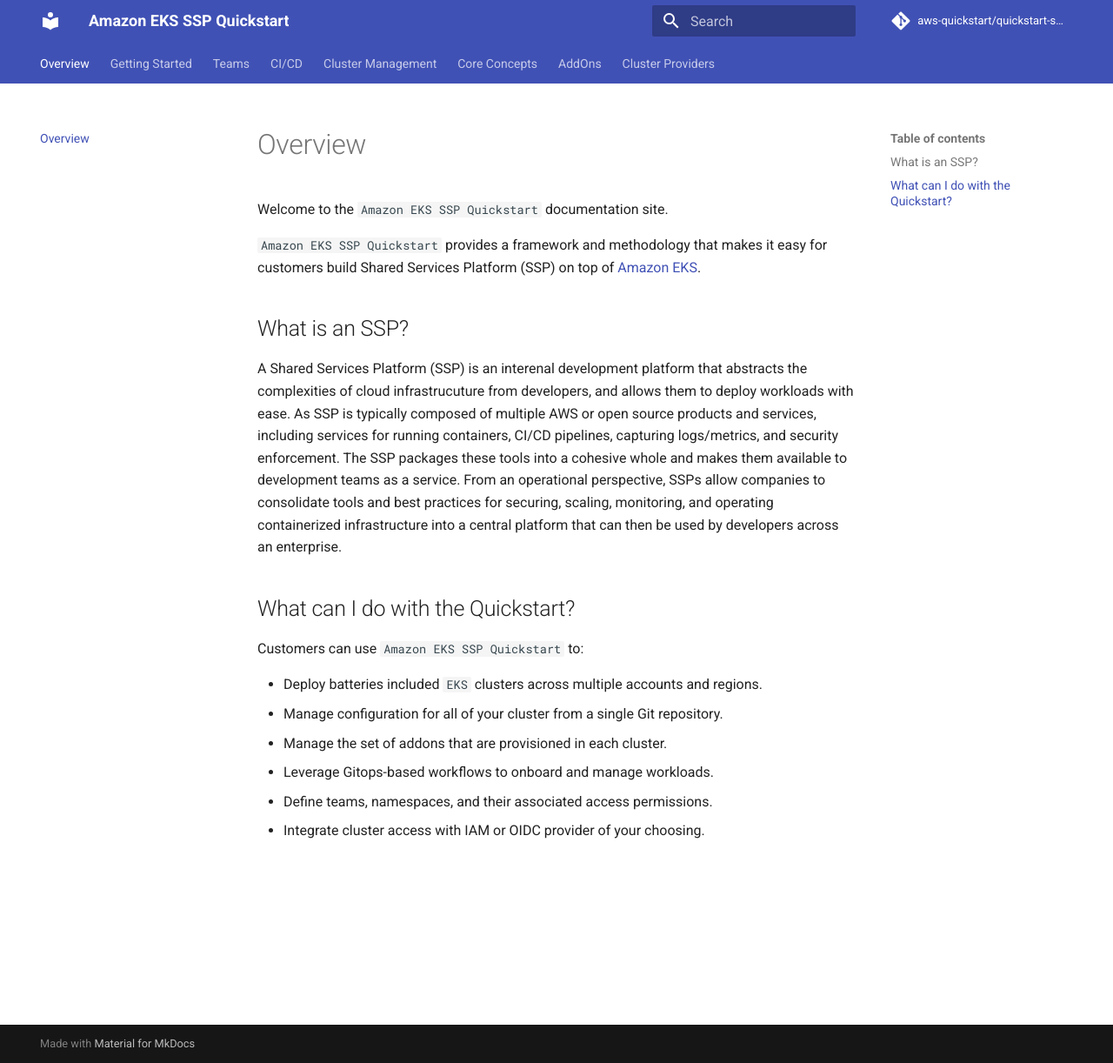
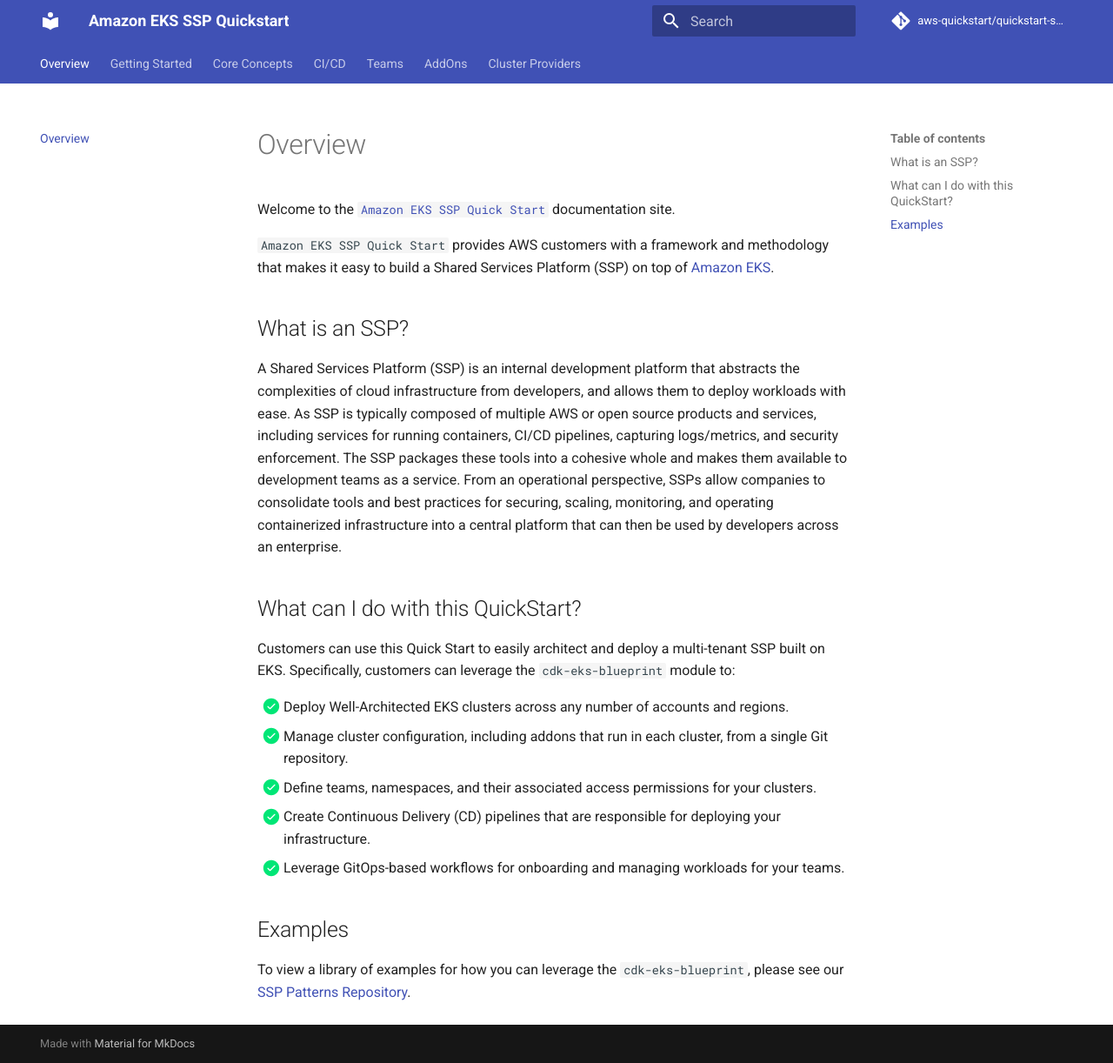
Before and after one commit to aws-quickstart/cdk-eks-blueprints, an MkDocs documentation site: the page built from docs/index.md, in a window 1280 px wide and 1222 px high. Shown: the whole window at 87% size. Built offline with MkDocs 1.6.1 and Material for MkDocs 9.7.7, drawn with Linux system fonts in a browser that asks for light colours; comment, search, counter and statistics services are not loaded.

Commit message:
Refreshing overview, getting started docs

```diff
--- a/docs/index.md
+++ b/docs/index.md
@@ -1,20 +1,23 @@
 # Overview
 
-Welcome to the `Amazon EKS SSP Quickstart` documentation site.
+Welcome to the [`Amazon EKS SSP Quick Start`](https://github.com/aws-quickstart/quickstart-ssp-amazon-eks) documentation site.
 
-`Amazon EKS SSP Quickstart` provides a framework and methodology that makes it easy for customers build Shared Services Platform (SSP) on top of [Amazon EKS](https://aws.amazon.com/eks/).
+`Amazon EKS SSP Quick Start` provides AWS customers with a framework and methodology that makes it easy to build a Shared Services Platform (SSP) on top of [Amazon EKS](https://aws.amazon.com/eks/).
 
 ## What is an SSP?
 
-A Shared Services Platform (SSP) is an interenal development platform that abstracts the complexities of cloud infrastrucuture from developers, and allows them to deploy workloads with ease. As SSP is typically composed of multiple AWS or open source products and services, including services for running containers, CI/CD pipelines, capturing logs/metrics, and security enforcement. The SSP packages these tools into a cohesive whole and makes them available to development teams as a service. From an operational perspective, SSPs allow companies to consolidate tools and best practices for securing, scaling, monitoring, and operating containerized infrastructure into a central platform that can then be used by developers across an enterprise.
+A Shared Services Platform (SSP) is an internal development platform that abstracts the complexities of cloud infrastructure from developers, and allows them to deploy workloads with ease. As SSP is typically composed of multiple AWS or open source products and services, including services for running containers, CI/CD pipelines, capturing logs/metrics, and security enforcement. The SSP packages these tools into a cohesive whole and makes them available to development teams as a service. From an operational perspective, SSPs allow companies to consolidate tools and best practices for securing, scaling, monitoring, and operating containerized infrastructure into a central platform that can then be used by developers across an enterprise.
 
-## What can I do with the Quickstart?
+## What can I do with this QuickStart?
 
-Customers can use `Amazon EKS SSP Quickstart` to:
+Customers can use this Quick Start to easily architect and deploy a multi-tenant SSP built on EKS. Specifically, customers can leverage the `cdk-eks-blueprint` module to:
 
-* Deploy batteries included `EKS` clusters across multiple accounts and regions.
-* Manage configuration for all of your cluster from a single Git repository.
-* Manage the set of addons that are provisioned in each cluster.
-* Leverage Gitops-based workflows to onboard and manage workloads.
-* Define teams, namespaces, and their associated access permissions.
-* Integrate cluster access with IAM or OIDC provider of your choosing.
+- [x] Deploy Well-Architected EKS clusters across any number of accounts and regions.
+- [x] Manage cluster configuration, including addons that run in each cluster, from a single Git repository.
+- [x] Define teams, namespaces, and their associated access permissions for your clusters.
+- [x] Create Continuous Delivery (CD) pipelines that are responsible for deploying your infrastructure.
+- [x] Leverage GitOps-based workflows for onboarding and managing workloads for your teams.
+
+## Examples
+
+To view a library of examples for how you can leverage the `cdk-eks-blueprint`, please see our [SSP Patterns Repository](https://github.com/aws-samples/ssp-eks-patterns).
--- a/mkdocs.yml
+++ b/mkdocs.yml
@@ -9,21 +9,26 @@
 nav:
   - Overview: 'index.md'
   - Getting Started: 'getting-started.md'
+  - Core Concepts: 'core-concepts.md'
+  - CI/CD: 'ci-cd.md'
   - Teams: 'teams.md'
-  - CI/CD: 'ci-cd.md'
-  - Cluster Management: 'cluster-management.md'
-  - Core Concepts: 'core-concepts.md'
   - AddOns:
     - Overview: 'addons/index.md'
+    - App Mesh: 'addons/app-mesh.md'
+    - ArgoCD: 'addons/argo-cd.md'
+    - Load Balancer Controller: 'addons/aws-load-balancer-controller.md'
     - Cluster Autoscaler: 'addons/cluster-autoscaler.md'
     - Container Insights: 'addons/container-insights.md'
   - Cluster Providers:
     - EC2 Cluster Provider: 'cluster-providers/ec2-cluster-provider.md'
-    - Fargate Cluster Provider: 'cluster-providers/fargate-cluster-provider.md'
-    - Outpost Cluster Provider: 'cluster-providers/outpost-cluster-provider.md'
 markdown_extensions:
+  - def_list
   - pymdownx.highlight
   - pymdownx.superfences
   - pymdownx.inlinehilite
+  - pymdownx.tasklist:
+      custom_checkbox: true
   - toc:
       permalink: true
+plugins:
+  - search
```
Also changed, not shown: docs/addons/app-mesh.md (added, +29 -0 lines), docs/addons/argo-cd.md (added, +29 -0 lines), docs/getting-started.md (+80 -93 lines), 2 other files.
